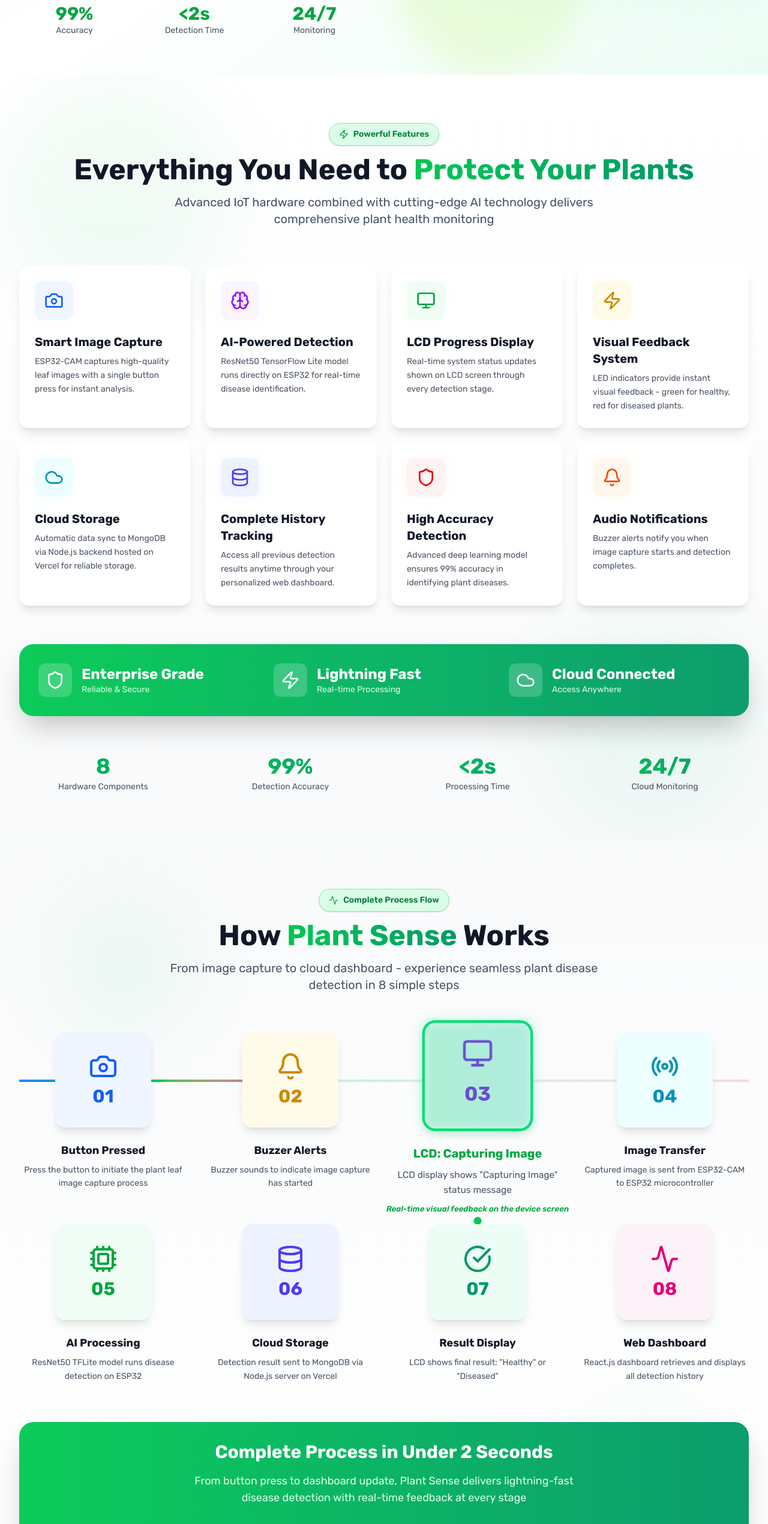
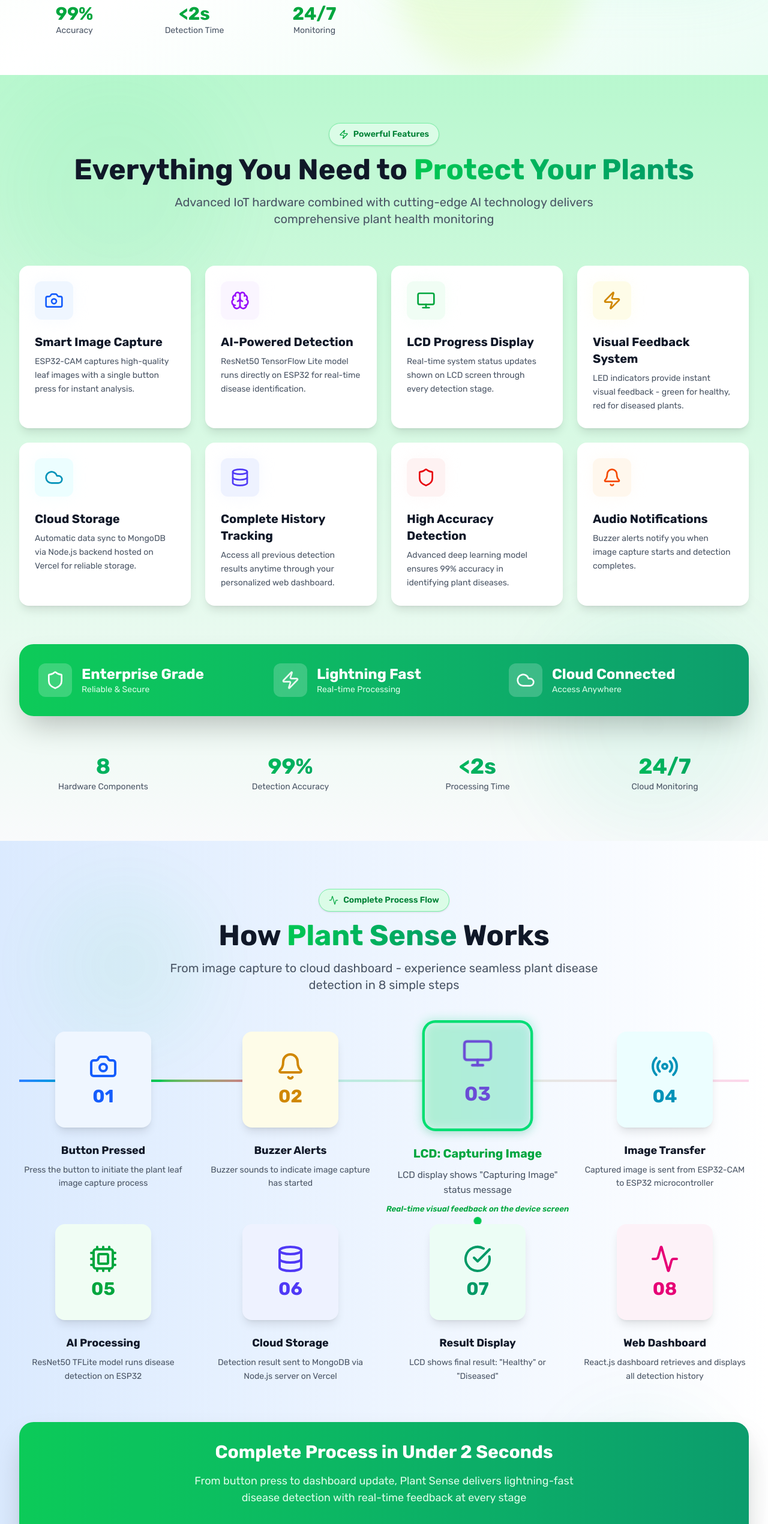
Before and after one commit to mahfuzhasanreza/plant-sense-client, a React (Vite) app: page / in a window 1280 px wide. Shown: the part 820-3361 px from the top of the page at 60% size. Built offline with nearby package versions, Linux system fonts and the light colour scheme.

Commit message:
update background gradients for Features and HowItWorks components

```diff
--- a/src/Pages/Features.jsx
+++ b/src/Pages/Features.jsx
@@ -80,7 +80,7 @@
   ];
 
   return (
-    <section className="py-20 bg-gradient-to-b from-white to-gray-50 relative overflow-hidden">
+    <section className="py-20 bg-gradient-to-b from-green-200 to-gray-50 relative overflow-hidden">
       {/* Background Decoration */}
       <div className="absolute inset-0 opacity-5">
         <div className="absolute top-0 left-0 w-96 h-96 bg-green-500 rounded-full filter blur-3xl"></div>
--- a/src/Pages/HowItWorks.jsx
+++ b/src/Pages/HowItWorks.jsx
@@ -95,7 +95,7 @@
   }, []);
 
   return (
-    <section className="py-20 bg-gradient-to-b from-gray-50 to-white relative overflow-hidden">
+    <section className="py-20 bg-gradient-to-r from-blue-100 to-white relative overflow-hidden">
       {/* Background Pattern */}
       <div className="absolute inset-0 opacity-5">
         <div className="absolute top-20 left-20 w-64 h-64 bg-green-500 rounded-full filter blur-3xl"></div>
```
